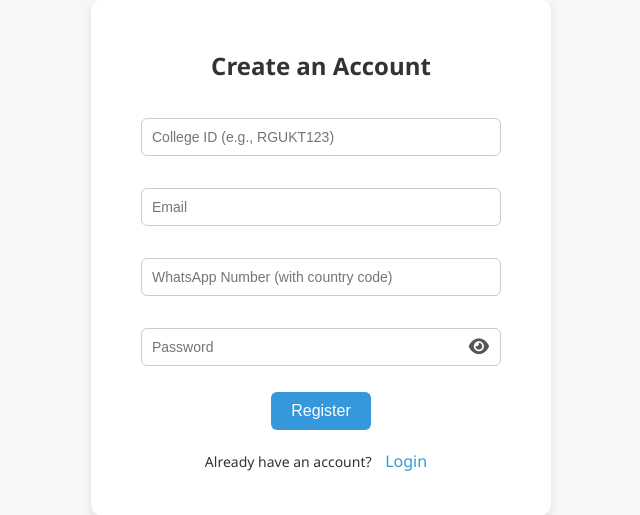
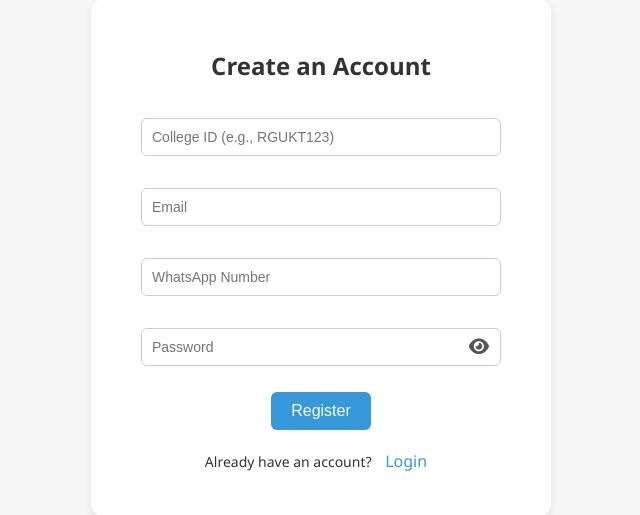
Before and after one commit to srujana30-106/swap-my-room, a Flask app: page /register in a window 1280 px wide. Shown: the part 339-854 px from the top of the page, without its empty margins (319-959 px from the left). Run offline with Flask 3, Linux system fonts and the light colour scheme; some libraries are stand-ins or nearby versions.

Commit message:
changed whatsnumber placeholder

```diff
--- a/templates/register.html
+++ b/templates/register.html
@@ -16,7 +16,7 @@
 
         <!-- Phone -->
         <div class="input-wrapper">
-            <input type="text" name="phone" placeholder="WhatsApp Number (with country code)" required>
+            <input type="text" name="phone" placeholder="WhatsApp Number" required>
         </div>
 
         <!-- Password with eye icon -->
```
Also changed, not shown: templates/dashboard.html (line endings or trailing spaces).
